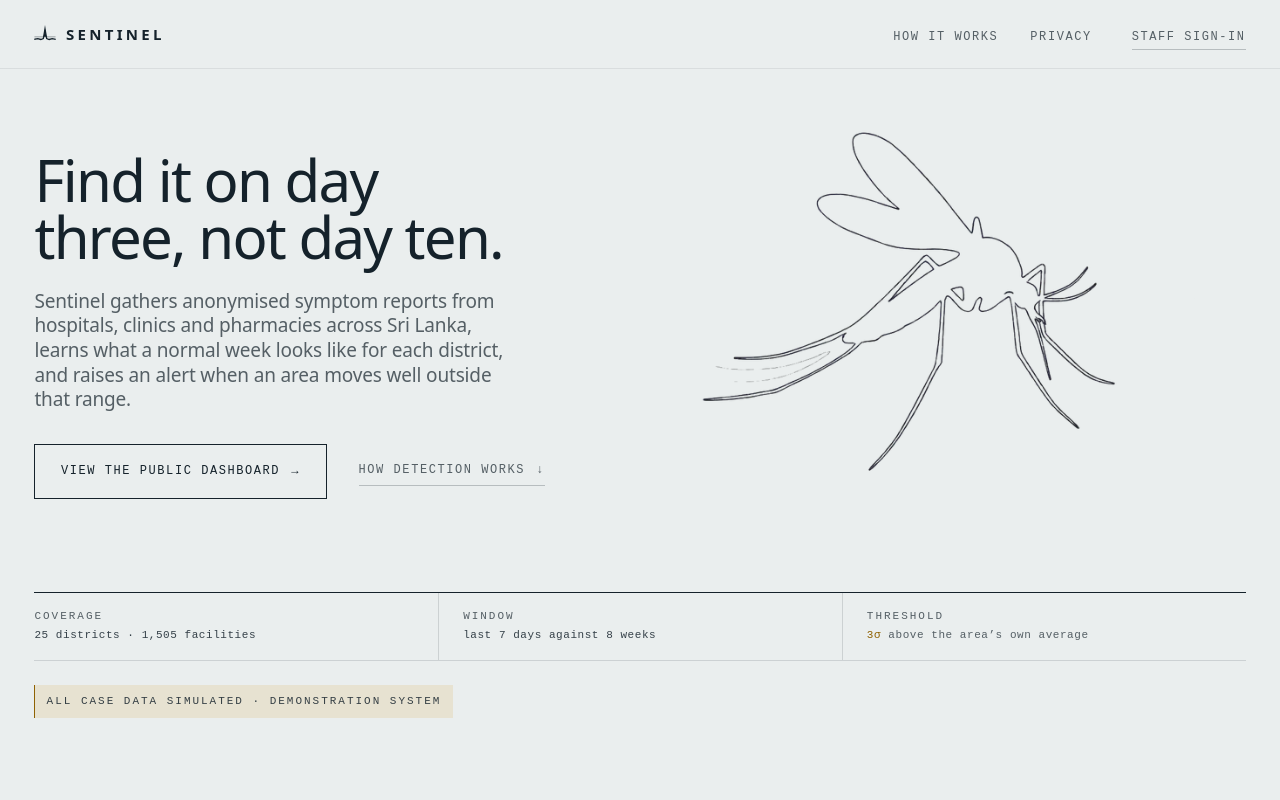
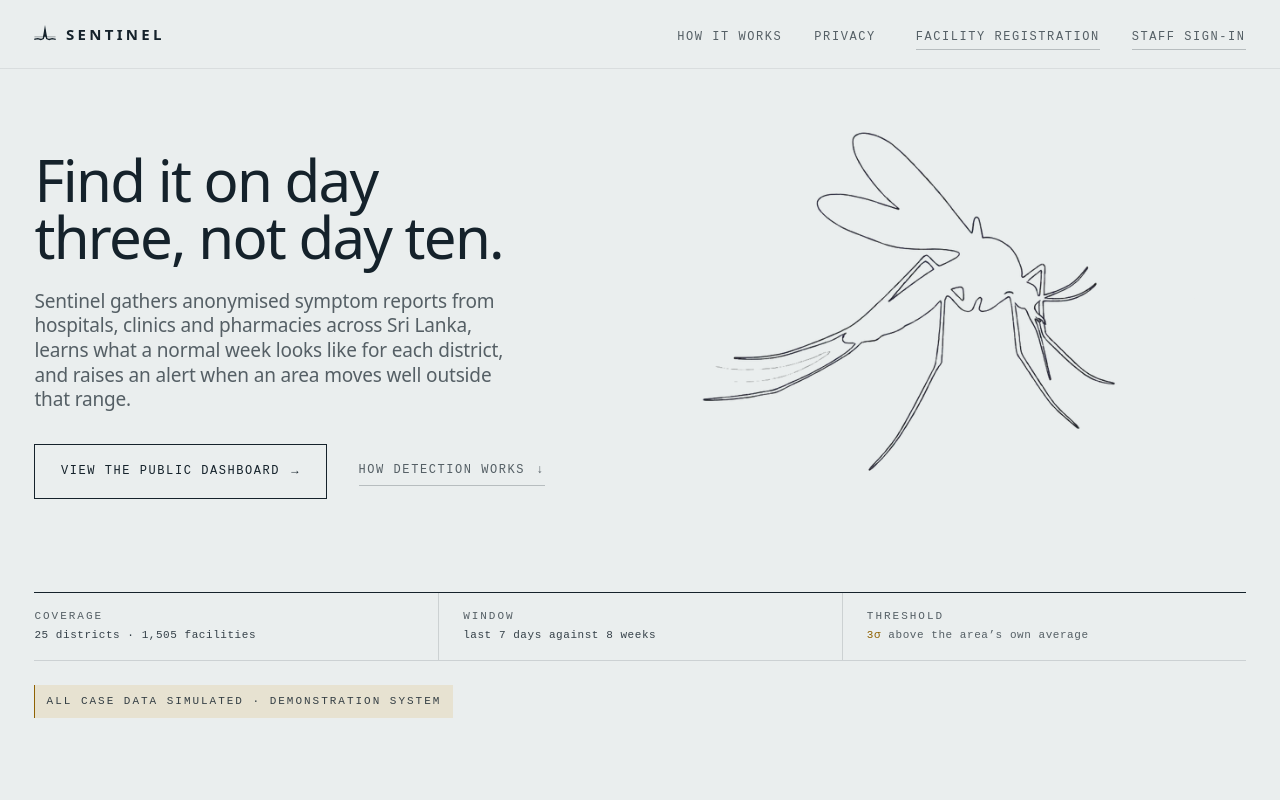
Before and after one commit to Rimaz17/sentinel, a React (Vite) app in the folder frontend/: page / in a window 1280 px wide. Shown: the top 800 px of the page. Built offline with nearby package versions, Linux system fonts and the light colour scheme.

Commit message:
feat: add facility registration to the site header beside staff sign-in

```diff
--- a/frontend/src/components/layout/SiteHeader.tsx
+++ b/frontend/src/components/layout/SiteHeader.tsx
@@ -12,10 +12,18 @@ const SECTIONS = [
   { href: '/#privacy', label: 'Privacy' },
 ]
 
+/** The two staff routes: registering with a facility's invite code, and signing in. */
+const STAFF = [
+  { to: '/register', label: 'Facility registration', from: 'hidden md:block' },
+  { to: '/signin', label: 'Staff sign-in', from: undefined },
+]
+
 /**
- * A thin ruled header. The staff route sits apart from the section links and
- * stays quiet: most visitors are members of the public, and the page's weight
- * belongs to them.
+ * A thin ruled header. The staff routes sit apart from the section links and
+ * stay quiet: most visitors are members of the public, and the page's weight
+ * belongs to them. Narrow screens keep only the sign-in; the section links
+ * return from 60rem and registration from 48rem, so the row never wraps, and
+ * the footer carries every route at any width.
  *
  * The blur is an effect, not decoration: it exists so the ridges can pass under
  * the header without the wordmark losing contrast. Where it is unsupported, the
@@ -35,7 +43,7 @@ export function SiteHeader() {
 
         {/* The section links sit to the right, beside the staff route, so the
             whole navigation reads as one group opposite the wordmark. */}
-        <nav className="ms-auto hidden md:block" aria-label="Sections">
+        <nav className="ms-auto hidden lg:block" aria-label="Sections">
           <ul className="flex items-center gap-lg">
             {SECTIONS.map((section) => (
               <li key={section.href}>
@@ -55,12 +63,15 @@ export function SiteHeader() {
           </ul>
         </nav>
 
-        {/* Pushed right on its own below md, where the section links hide; from
-            md the links group is already pushed right, so this only holds the
-            staff route a little apart from them. */}
-        <nav className="ms-auto md:ms-sm" aria-label="Staff">
+        {/* Pushed right on its own below lg, where the section links hide; from
+            lg the links group is already pushed right, so this only holds the
+            staff routes a little apart from them. */}
+        <nav className="ms-auto lg:ms-sm" aria-label="Staff">
+          <ul className="flex items-center gap-lg">
+            {STAFF.map((route) => (
+              <li key={route.to} className={route.from}>
                 <Link
-            to="/signin"
+                  to={route.to}
                   className={cx(
                     monoLink,
                     'border-b border-b-ink-24 py-[0.35rem] font-medium text-ink-70 no-underline',
@@ -68,8 +79,11 @@ export function SiteHeader() {
                     'hover:border-b-ink hover:text-ink focus-visible:border-b-ink focus-visible:text-ink',
                   )}
                 >
-            Staff sign-in
+                  {route.label}
                 </Link>
+              </li>
+            ))}
+          </ul>
         </nav>
       </div>
     </header>
```
Lines whose indentation alone changed are shown as unchanged.
